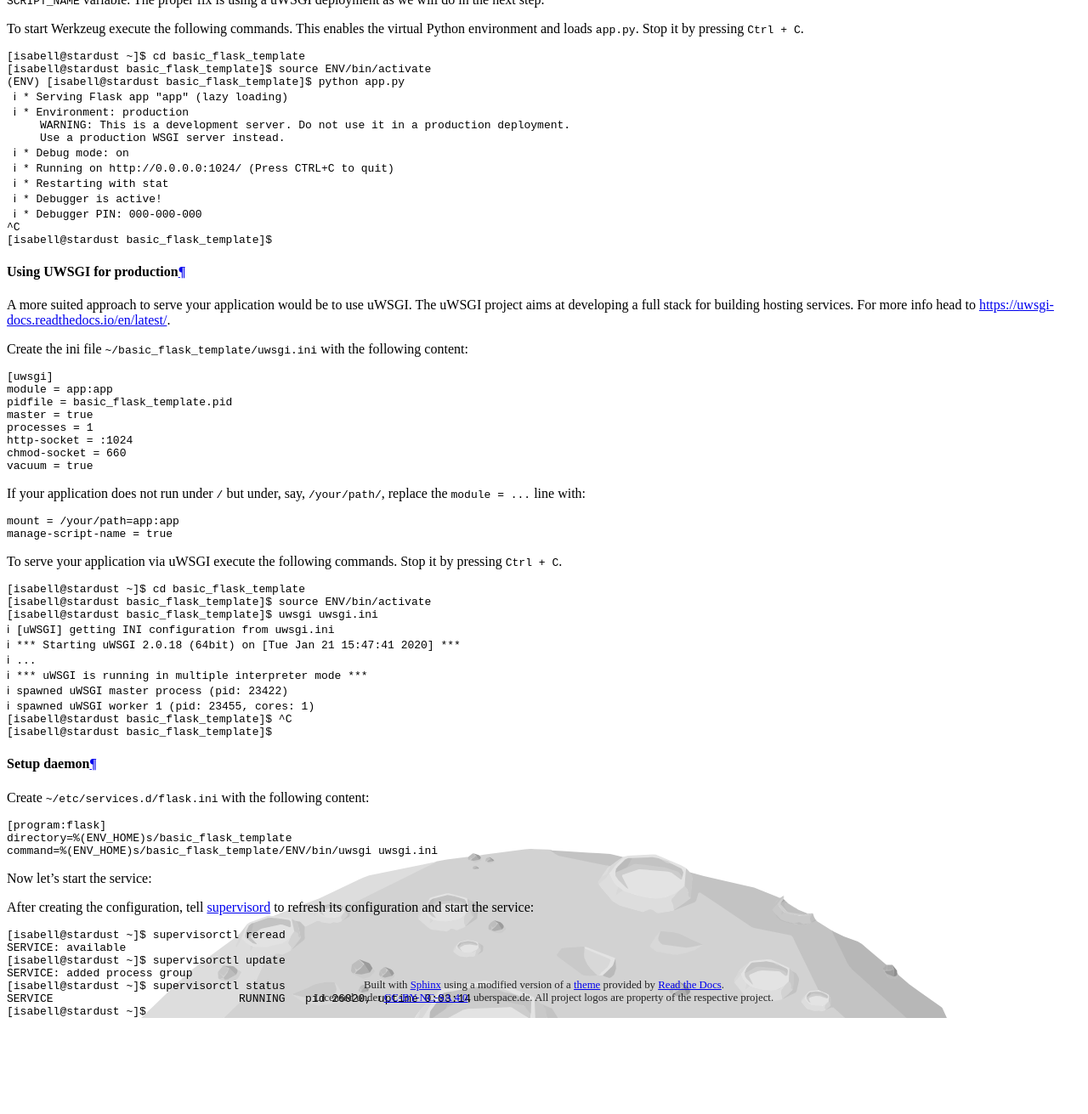
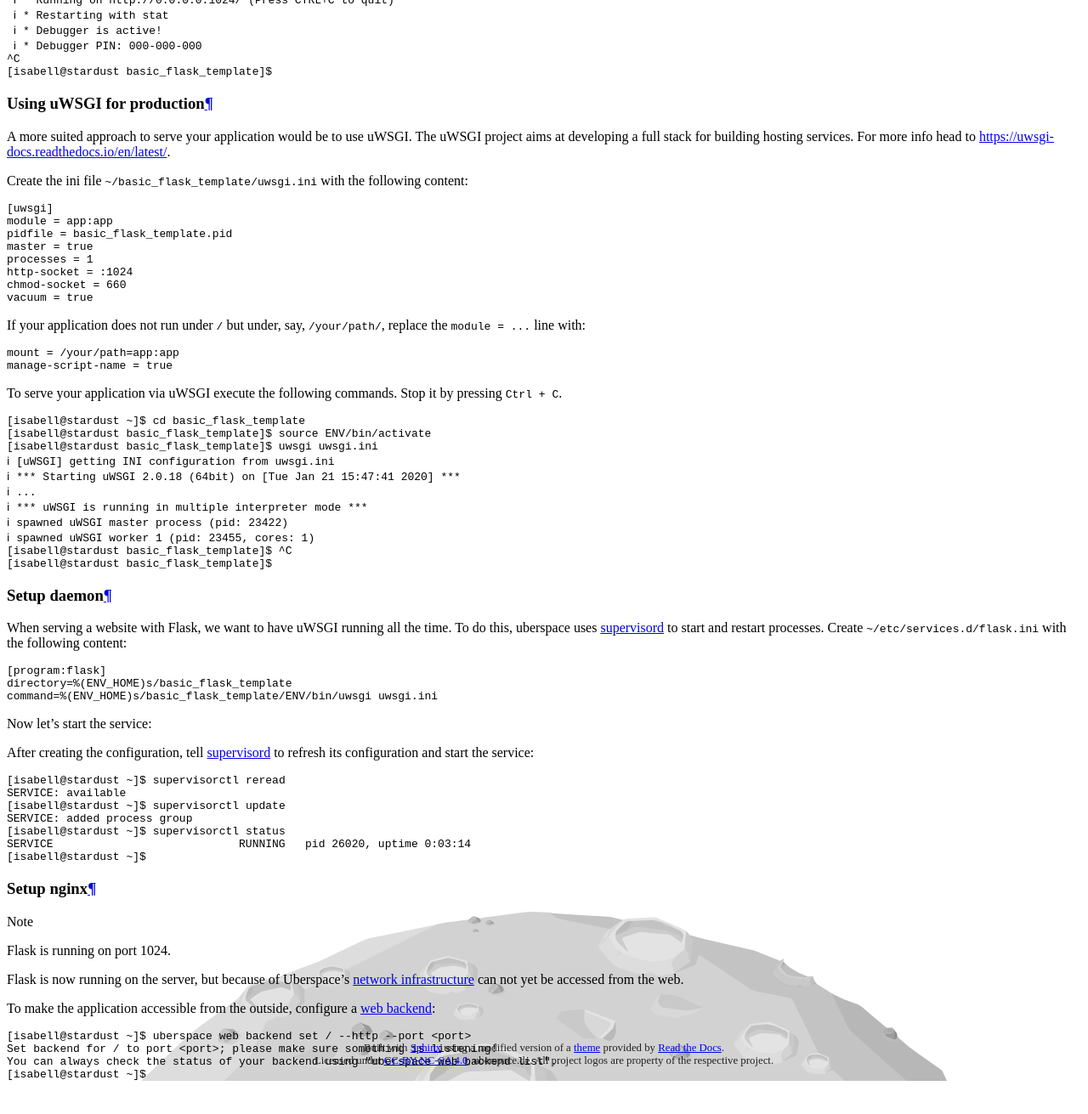
Before and after one commit to Uberspace/lab, a Sphinx documentation site: the page built from source/guide_flask.rst, in a window 1280 px wide and 1400 px high, scrolled down 5961 px. Shown: the top 1311 px of the window at 85% size. Built offline with Sphinx 7.4.7 and the Read the Docs theme 2.0.0, drawn with Linux system fonts in a browser that asks for light colours; some of the changed text lies outside the part shown.

Commit message:
[flask] Restructure setup and resolve #946

```diff
--- a/source/guide_flask.rst
+++ b/source/guide_flask.rst
@@ -165,8 +155,8 @@
   [isabell@stardust basic_flask_template]$
 
 
-Using UWSGI for production
-^^^^^^^^^^^^^^^^^^^^^^^^^^
+Using uWSGI for production
+--------------------------
 
 A more suited approach to serve your application would be to use uWSGI.
 The uWSGI project aims at developing a full stack for building hosting services. For more info head to https://uwsgi-docs.readthedocs.io/en/latest/.
@@ -210,9 +200,9 @@
   [isabell@stardust basic_flask_template]$
 
 Setup daemon
-^^^^^^^^^^^^
+------------
 
-Create ``~/etc/services.d/flask.ini`` with the following content:
+When serving a website with Flask, we want to have uWSGI running all the time. To do this, uberspace uses :manual_anchor:`supervisord <daemons-supervisord>` to start and restart processes. Create ``~/etc/services.d/flask.ini`` with the following content:
 
 .. code-block:: ini
 
@@ -223,3 +213,16 @@
 Now let's start the service:
 
 .. include:: includes/supervisord.rst
+
+
+
+Setup nginx
+-----------
+
+.. note::
+
+    Flask is running on port 1024.
+
+Flask is now running on the server, but because of Uberspace's :manual_anchor:`network infrastructure <background-network>` can not yet be accessed from the web.
+
+.. include:: includes/web-backend.rst
```
Also changed, not shown: other parts of source/guide_flask.rst (+2 -12 lines).
